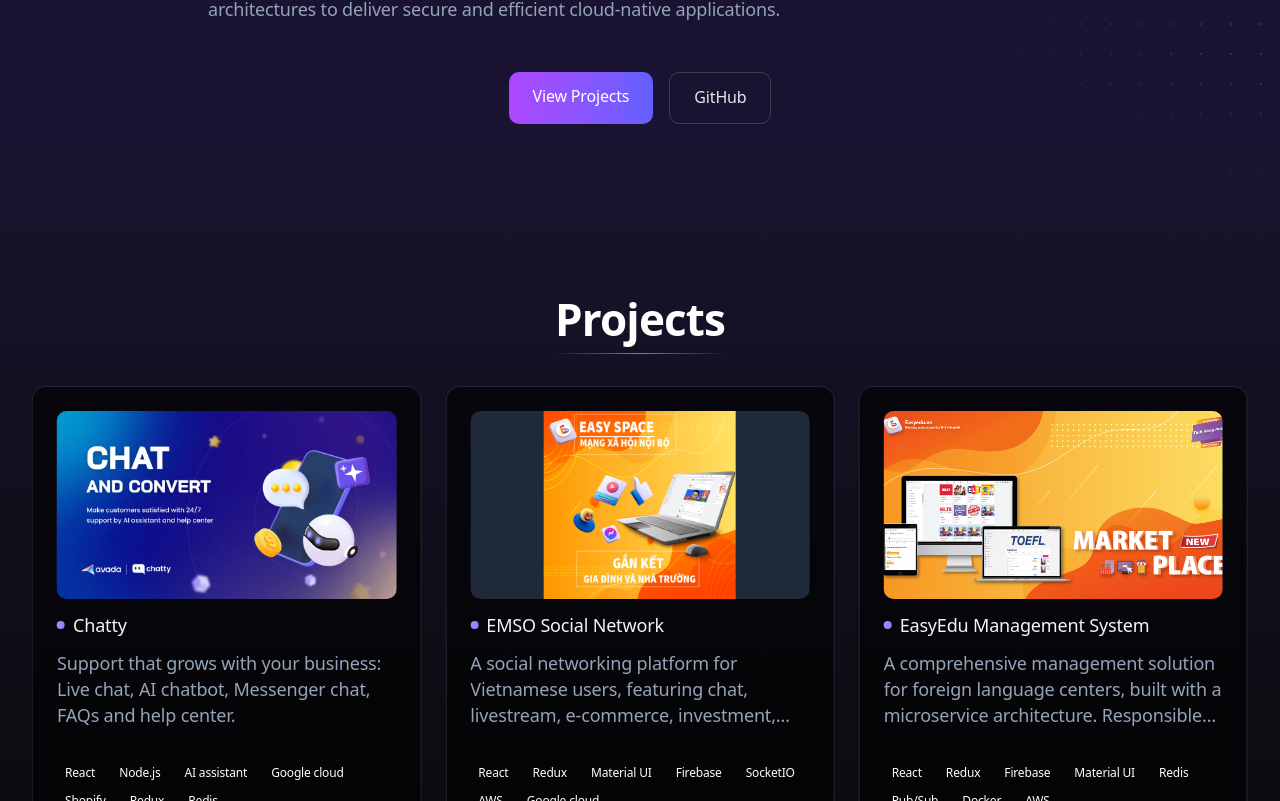
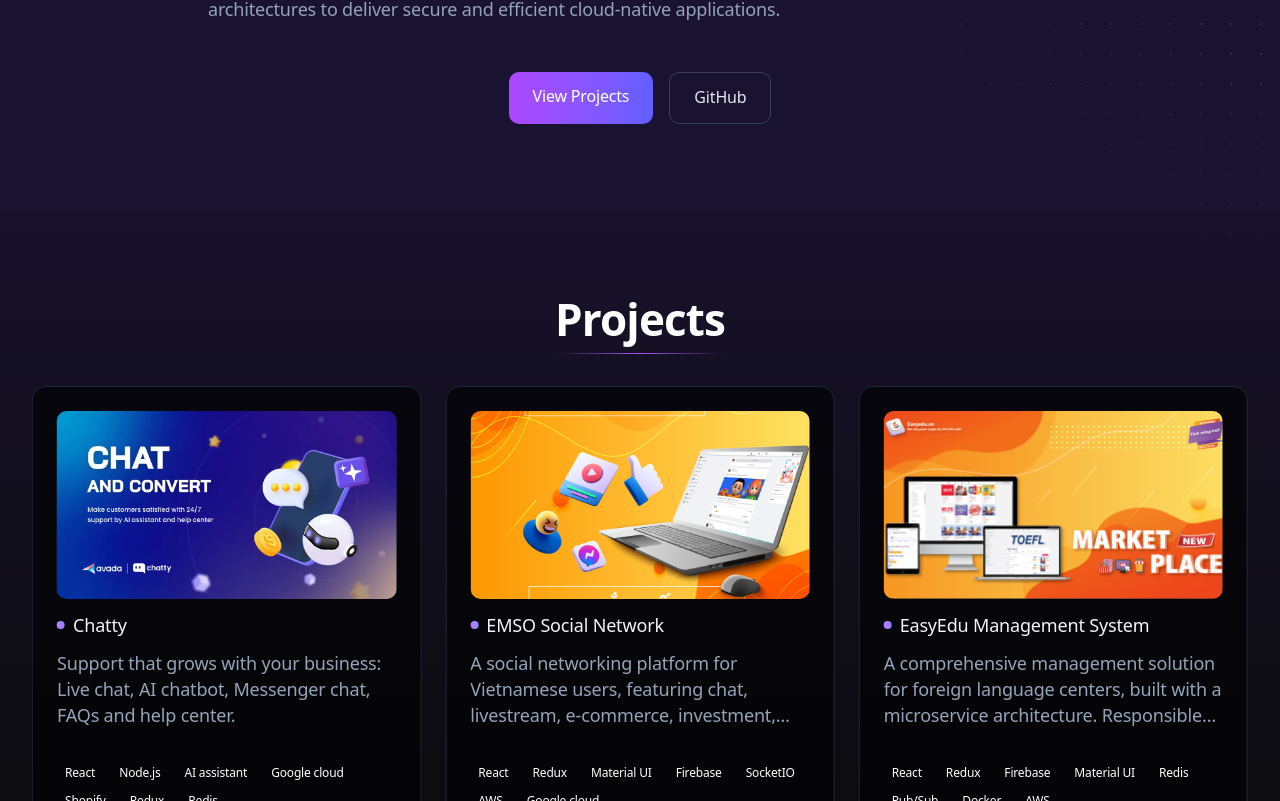
Before and after one commit to nbhung278/my-portfolio, a Next.js app: page / in a window 1280 px wide. Shown: the part 487-1288 px from the top of the page. Built offline with nearby package versions, Linux system fonts and the light colour scheme; a web font is replaced by a local one.

Commit message:
fix image project

```diff
--- a/src/components/Projects.tsx
+++ b/src/components/Projects.tsx
@@ -134,13 +134,14 @@
                     window.open(project.link, "_blank");
                   }}
                 >
-                  <BlurFade>
+                  <BlurFade className="w-full h-full">
                     <Image
                       src={project.url}
                       alt={project.name}
-                      width={320}
-                      height={160}
-                      className="object-cover w-full h-48 cursor-pointer"
+                      fill
+                      className="object-cover cursor-pointer"
+                      quality={75}
+                      loading="lazy"
                     />
                   </BlurFade>
                 </div>
```
